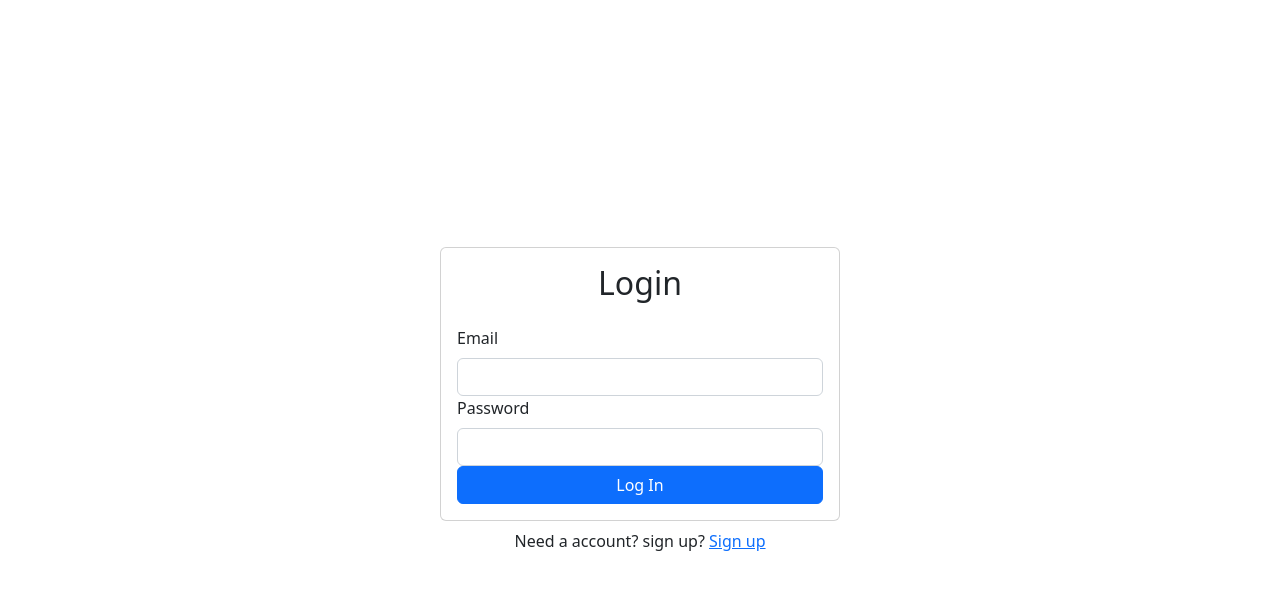
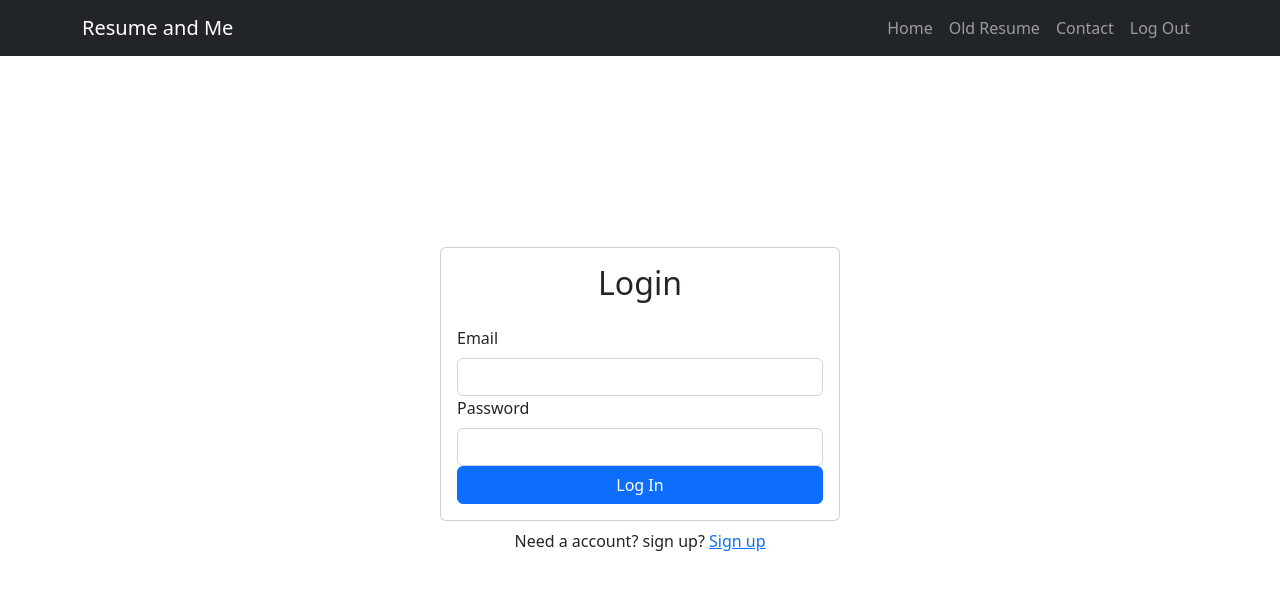
Before and after one commit to sdjkafkasdfhksjadf/resume-and-me, a React (Create React App) app: page /login in a window 1280 px wide. Shown: the top 590 px of the page. Built offline with nearby package versions, Linux system fonts and the light colour scheme; no server answers.

Commit message:
Login/Signup/Logout authentification functions with navbar and protected routes

```diff
--- a/src/components/App.js
+++ b/src/components/App.js
@@ -1,4 +1,5 @@
-
+import { Nav } from "react-bootstrap"
+import NavBar from 'react-bootstrap/Navbar'
 import React from "react";
 import Signup from "./Signup";
 import Container from "react-bootstrap/esm/Container";
@@ -7,13 +8,15 @@ import {BrowserRouter as Router, Routes, Route} from 'react-router-dom'
 import {Link, useNavigate} from "react-router-dom"
 import Homepage from "./Homepage"
 import Login from "./Login"
+import Contact from "./Contact"
+import OldResume from "./OldResume"
 import { useState } from "react";
 import PrivateRoute from "./PrivateRoute";
+import ResumeBuilder from "./ResumeBuilder";
 
 
 
 function App() {
-
 
 
 
@@ -25,17 +28,35 @@ function App() {
         className = "d-flex align-items-center justify-content-center"
         style={{minHeight: "100vh"}}
       >
+      <NavBar fixed = "top" bg = "dark" variant ="dark">
+        <Container>
+          <NavBar.Brand hfref= "Navibar">Resume and Me</NavBar.Brand>
+            <Nav>
+              <Nav.Link href = "/">Home</Nav.Link>
+              <Nav.Link href = "/OldResume">Old Resume</Nav.Link>
+              <Nav.Link href = "/Contact">Contact</Nav.Link>
+              <Nav.Link href= "">Log Out</Nav.Link>
+            </Nav>
+        </Container>
+      </NavBar>
+
         <div className="w-100" style={{maxWidth: "400px"}}>
           <Router>
 
+            <AuthProvider>
 
-            <AuthProvider>
               <Routes>
                 <Route element={<PrivateRoute />}>
                   <Route path="/" element={<Homepage />} />
+                  <Route path ="/resumebuilder" element = {<ResumeBuilder/>}/>
+                  <Route path = "/Contact" element = {<Contact/>}/>
+                  <Route path = "/OldResume" element = {<OldResume/>}/>
+
                 </Route>
                 <Route path ="/signup" element= {<Signup/>}/>
                 <Route path ="/login" element = {<Login/>}/>
+
+
               </Routes>
             </AuthProvider>
           </Router>
--- /dev/null
+++ b/src/components/Contact.js
@@ -0,0 +1,7 @@
+import React from 'react'
+
+export default function Contact() {
+  return (
+    <div>Contact</div>
+  )
+}
--- /dev/null
+++ b/src/components/OldResume.js
@@ -0,0 +1,7 @@
+import React from 'react'
+
+export default function OldResume() {
+  return (
+    <div>OldResume</div>
+  )
+}
```
